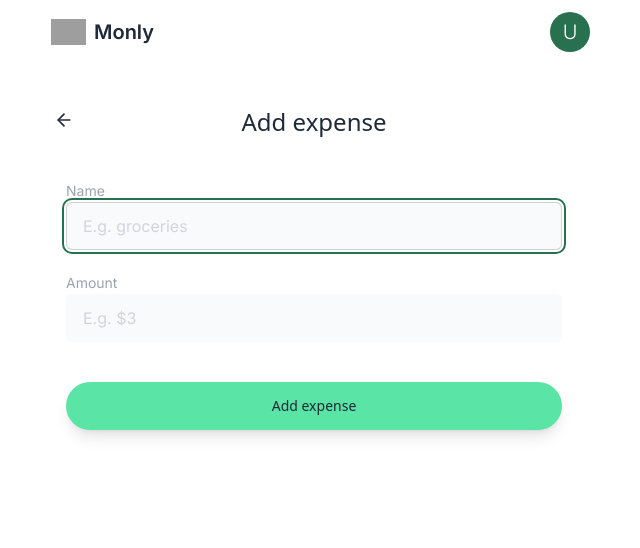
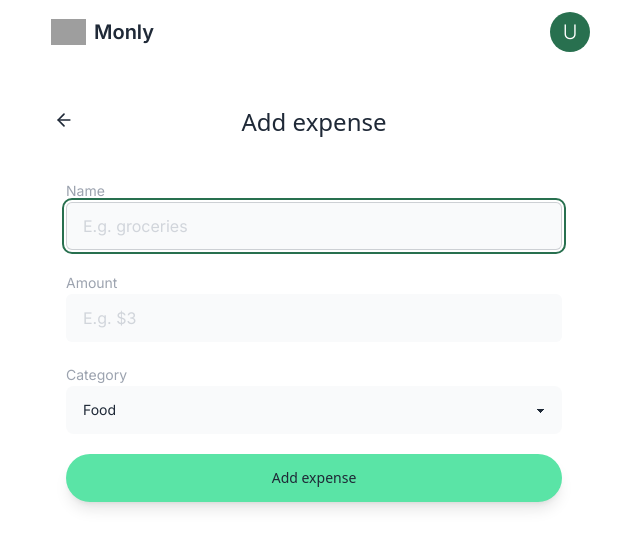
Before and after one commit to kevinhellos/monly, a Next.js app: page /dashboard/add in a window 1280 px wide. Shown: the top 548 px of the page, without its empty margins (326-966 px from the left). Built offline with nearby package versions, Linux system fonts and the light colour scheme; no server answers; sample sign-in values are in the browser's storage; grey boxes are pictures that could not be loaded.

Commit message:
Added category

```diff
--- a/src/app/(components)/ExpenseCard.tsx
+++ b/src/app/(components)/ExpenseCard.tsx
@@ -1,11 +1,15 @@
-export default function ExpenseCard({ name, amount, date } : { name: string, amount: number, date: string }) {
+export default function ExpenseCard({ name, amount, category, date, } :
+  { name: string, amount: number, category: string, date: string }) {
   return (
     <div className="w-full bg-gray-50 py-3 px-5 rounded-lg flex justify-between mb-5 shadow-sm">
         <span>
           <span className="font-medium">{name}</span>
           <span className="block text-xs text-gray-400">{date}</span>
+          <span className="badge mt-3 text-xs">
+            {category ?  category : 'No Category'}
+          </span>
         </span>
-        <span className="font-medium mt-2">$ {amount}</span>
+        <span className="font-medium mt-5">$ {amount}</span>
     </div>
   );
 }
--- a/src/app/(hooks)/useAddExpense.ts
+++ b/src/app/(hooks)/useAddExpense.ts
@@ -2,7 +2,7 @@ import { auth } from "../config/firebase";
 import { db } from "../config/firebase";
 import { collection, addDoc } from "firebase/firestore";
 
-export async function useAddExpense(name: string, amount: number){
+export async function useAddExpense(name: string, amount: number, category: string){
     const currentDate = new Date();
     const year = currentDate.getFullYear();
     const month = currentDate.getMonth() + 1; // Note: getMonth() returns zero-based index (0 for January)
@@ -14,6 +14,7 @@ export async function useAddExpense(name: string, amount: number){
     const newExpense = await addDoc(collection(db, `/Expenses/${auth?.currentUser?.uid}/Data`), {
         name,
         amount,
+        category,
         date: formattedDate,
     });
     return newExpense.id;
--- a/src/app/(hooks)/useGetAllExpenses.ts
+++ b/src/app/(hooks)/useGetAllExpenses.ts
@@ -11,6 +11,7 @@ export async function useGetAllExpenses(): Promise<any[]>{
             id: doc.id,
             name: doc.data().name,
             amount: doc.data().amount,
+            category: doc.data().category,
             date: doc.data().date
         }));
     }
--- a/src/app/dashboard/add/page.tsx
+++ b/src/app/dashboard/add/page.tsx
@@ -14,20 +14,27 @@ function AddExpense() {
   const expenseNameInput = useRef<HTMLInputElement>(null);
   const [expenseName, setExpenseName] = useState<string>("");
   const [expenseAmount, setExpenseAmount] = useState<number|null>();
+  const [expenseCategory, setExpenseCategory] = useState<string>("food");
+
+  const [isLoading, setIsLoading] = useState<boolean>(false);
 
   const addNewExpense = useAddExpense;
 
   async function addNewExpenseData() {
     if (expenseName.trim() !== "" && expenseAmount! > 0) {
+        setIsLoading(true);
         try {
-            const newExpense = await addNewExpense(expenseName, expenseAmount!);
+            const newExpense = await addNewExpense(expenseName, expenseAmount!, expenseCategory);
             if (newExpense) {
-                toast.success("Expense added successfully");
-                setTimeout(function(){
-                    router.push("/dashboard");
-                }, 1500);
+                setIsLoading(false);
+                // toast.success("Expense added successfully");
+                router.push("/dashboard");
+                // setTimeout(function(){
+                //     router.push("/dashboard");
+                // }, 1500);
             }
         } catch (error: any) {
+            setIsLoading(false);
             toast.error(`Error: ${error}`);
             console.error(error);
         }
@@ -53,6 +60,7 @@ function AddExpense() {
                 <ArrowLeft size={20}/>
             </Link>
             <h1 className="text-2xl font-sans text-center mt-[-30px] mb-10">Add expense</h1>
+
             <label htmlFor="name" className="text-gray-400 text-sm">Name</label>
             <input
                 type="text"
@@ -63,6 +71,7 @@ function AddExpense() {
                 value={expenseName}
                 ref={expenseNameInput}
             />
+
             <label htmlFor="amount" className="text-gray-400 text-sm">Amount</label>
             <input
                 type="number"
@@ -75,12 +84,30 @@ function AddExpense() {
                         setExpenseAmount(amount);
                     }
                 }}
+                min={0}
+                max={9999}
             />
+
+            <label htmlFor="category" className="text-gray-400 text-sm">Category</label>
+            <select name="category" className="select w-full  bg-gray-50 placeholder:text-gray-300 focus:outline-[#28704F]"
+                onChange={(e) => setExpenseCategory(e.target.value)}
+                value={expenseCategory}
+            >
+                <option value="food">Food</option>
+                <option value="transport">Transport</option>
+                <option value="groceries">Groceries</option>
+                <option value="entertainment">Entertainment</option>
+                <option value="travel">Travel</option>
+                <option value="shopping">Shopping</option>
+                <option value="other">Other</option>
+            </select>
+
             <div className="text-center">
                 <button
                     type="button"
                     className="mt-5 btn bg-[#5AE4A6] hover:bg-[#28704F] hover:text-white border-none font-sans font-medium rounded-full px-10 shadow-lg w-full max-auto mb-5"
                     onClick={addNewExpenseData}
+                    disabled={isLoading}
                     >
                     Add expense
                 </button>
--- a/src/app/dashboard/page.tsx
+++ b/src/app/dashboard/page.tsx
@@ -42,6 +42,7 @@ const Dashboard = () => {
                     key={expense.id}
                     name={expense.name}
                     amount={expense.amount}
+                    category={expense.category}
                     date={expense.date}
                 />
             )))}
@@ -57,7 +58,7 @@ const Dashboard = () => {
             <div className="text-center">
                 <Link
                     href="/dashboard/add"
-                    className="mt-0 btn bg-[#5AE4A6] hover:bg-[#28704F] hover:text-white border-none font-sans font-medium rounded-full px-10 shadow-lg w-56">
+                    className="mt-0 btn bg-[#5AE4A6] hover:bg-[#28704F] hover:text-white border-none font-sans font-medium rounded-full px-10 shadow-lg w-full">
                     <Plus size={20}/>
                     Add expense
                 </Link>
--- a/src/app/login/page.tsx
+++ b/src/app/login/page.tsx
@@ -13,7 +13,7 @@ const login = () => {
             className="mx-auto"
           />
           <h2 className="text-xl font-medium mb-0 mt-3 text-center font-sans">
-           Monly Expense Tracker
+           Monly
           </h2>
           <p className="mb-3 text-center text-sm">Please sign in to continue</p>
 
```
